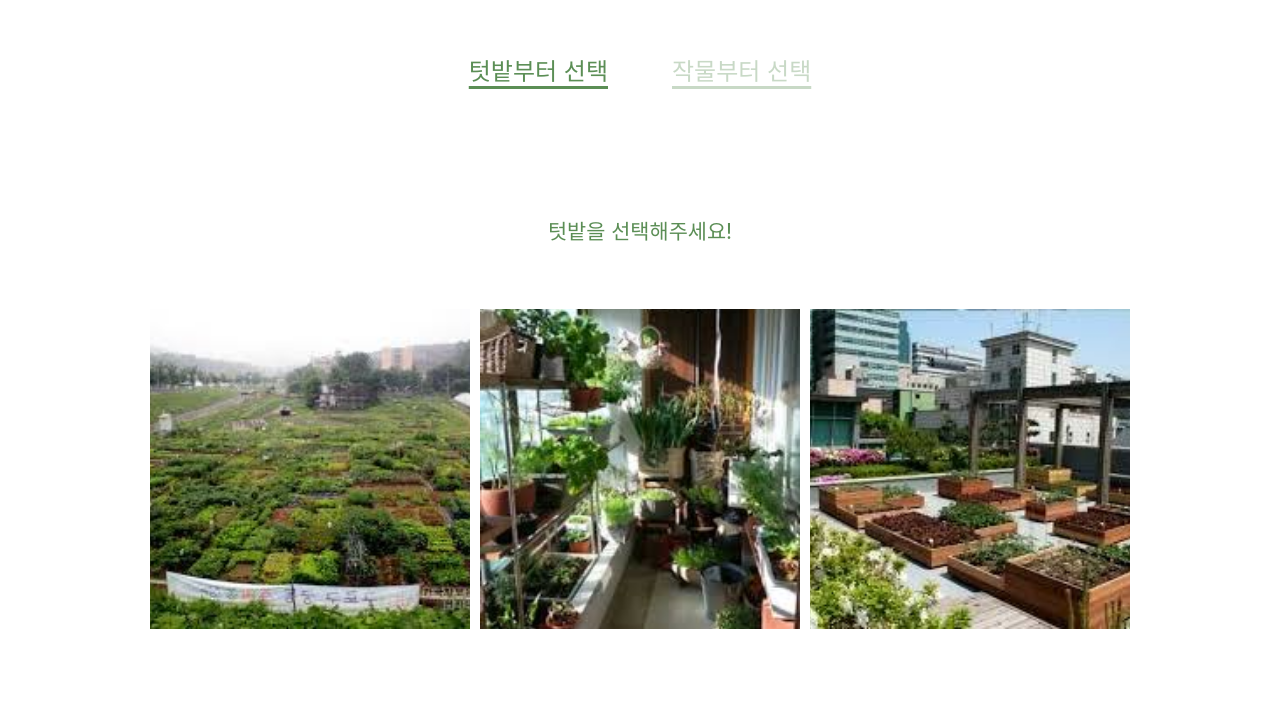
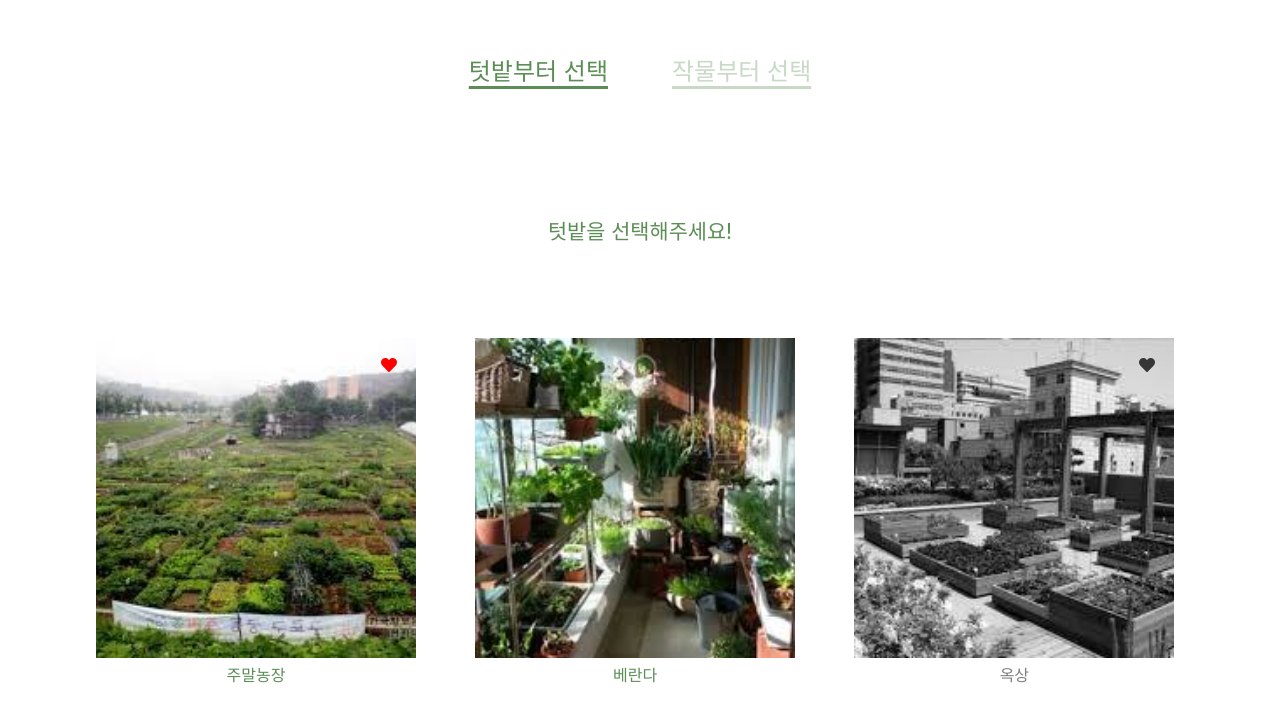
Before and after one commit to iheeya/novice-farmer, a React (Create React App) app in the folder FE/front/: page /register/garden in a window 1280 px wide. Shown: the part 204-905 px from the top of the page. Built offline with nearby package versions, Linux system fonts and the light colour scheme.

Commit message:
[FE]이미지 선호도, 서비스 나타내기
Former-commit-id: 7bf32b72527cb4af2243dc9ed587fc7053464081

```diff
--- a/FE/front/package.json
+++ b/FE/front/package.json
@@ -1,3 +1,3 @@
 version https://git-lfs.github.com/spec/v1
-oid sha256:4e8bb4932f85220eb0db1667f492c36b58d7da26e38d8a6d28f63fa3dbfee555
-size 1455
+oid sha256:63644395b6cdb46220c78e4d309710453bff929e568acf31f483c26cbd7d1f33
+size 1484
--- a/FE/front/src/components/RegisterGarden/gardenSelect.tsx
+++ b/FE/front/src/components/RegisterGarden/gardenSelect.tsx
@@ -5,6 +5,7 @@ import school from '../../assets/farms/4.png'
 import rooftop from '../../assets/farms/5.png'
 import farmPlace from '../../assets/dummydata/farmPlace.json'
 import '../../styles/RegisterGarden/gardenSelect.css'
+import { FaHeart } from "react-icons/fa";
 
 
 // farm/place api 사용해서 텃밭 리스트 가져오기
@@ -19,19 +20,23 @@ function GardenSelect() {
     }
 
     return(
-        <>
+        <div className='frame'>
             <div className='farm-instruction'>텃밭을 선택해주세요!</div>
             <div className='image-group'>
                 {farmPlace.map(place => (
+                    <div className={`image-container ${place.isService ? '': 'blur'}`} key={place.placeId}>      {/* 서비스하지 않는 텃밭은 흑백 처리 */}
+                     {place.isFavorite && <FaHeart className='heart-icon' />}
+                     {/* 왼쪽 조건이 True일 때만 오른쪽에 있는 값을 반환 */}
                     <img
-                        key={place.placeId}
                         src={imageMapping[place.placeId]}
                         alt={`${place.placeName} 이미지`}
                         className='image-size'
                     />
+                    <div className='farm-name'>{place.placeName}</div>
+                </div>
                 ))}
             </div>
-        </>
+        </div>
     )
 }
 
--- a/FE/front/src/styles/RegisterGarden/gardenSelect.css
+++ b/FE/front/src/styles/RegisterGarden/gardenSelect.css
@@ -2,14 +2,38 @@
   font-size: 1.3rem;
   display: flex;
   margin-top: 10%;
+  margin-bottom: 6%;
   align-items: center;
   justify-content: center;
   color: #5B8E55;
 }
 
+.farm-name{
+  font-size: 1rem;
+  display: flex;
+  margin-bottom: 10%;
+  align-items: center;
+  justify-content: center;
+  color: #5B8E55;
+}
+
+.image-container {
+  position: relative; /* 이미지와 하트 아이콘을 함께 배치하기 위해 부모 요소에 relative */
+  display: inline-block; /* 필요한 경우 이미지를 인라인 블록으로 처리 */
+}
+
+.heart-icon {
+  position: absolute;
+  top: 9%;
+  right: 6%;
+  color: red;
+  font-size: 1rem;
+  z-index: 1; /* 이미지를 덮어쓰도록 하기 위해 z-index를 높임 */
+}
+
 .image-size{
     width: 25vw;
-    height: auto; /* 자동으로 높이 조정 */
+    height: auto;
     aspect-ratio: 1 / 1; /* 1:1 비율 유지 */
     object-fit: cover; /* 이미지 크기에 맞게 자르기 */
     margin-top: 5%;
@@ -17,8 +41,16 @@
 
 .image-group{
     display: flex;
-    flex-wrap: wrap; /* 여러 줄로 나누기 */
-    align-content: flex-start;
-    justify-content: center;
-    gap: 10px; /* 이미지 사이의 간격 */
+    flex-wrap: wrap;
+    gap: 5%; /* 이미지 사이의 간격 */
+    justify-content: flex-start; /* 줄의 시작 위치를 같게 함 */
+    margin-left: 7.5%;
 }
+
+.frame{
+  text-align: center;
+}
+
+.blur{
+  filter: grayscale(1);
+}
```
Also changed, not shown: 1 other file (tests, documents, lock files or other folders).
